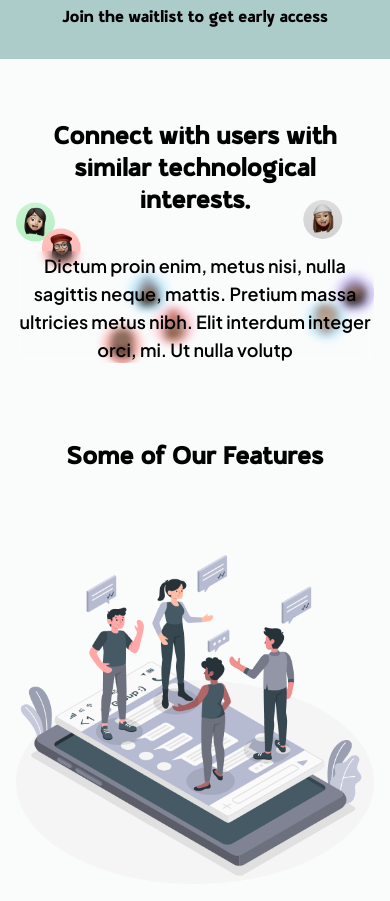
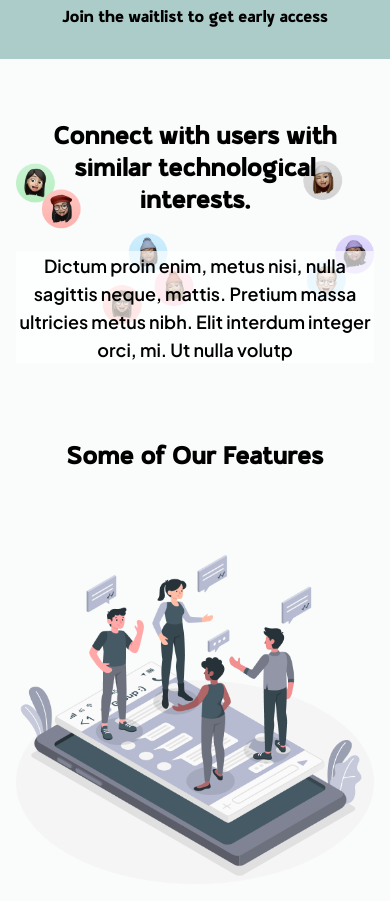
Before and after one commit to alli-Codes/Frixx-waitlist-first-version-, a Vue app: page / in a window 390 px wide. Shown: the part 1040-1941 px from the top of the page. Built offline with nearby package versions, Linux system fonts and the light colour scheme.

Commit message:
Solving some bugs

```diff
--- a/src/components/ConnectPage.vue
+++ b/src/components/ConnectPage.vue
@@ -1,13 +1,13 @@
 <template>
     <div id="container" class="lg:h-screen lg:mt-20 px-4 lg:px-32 py-16 lg:py-32 lg:flex items-center justify-center">
         <div id="connect__page"
-            class="bg-connect-pattern bg-no-repeat bg-contain bg-bottom lg:bg-center  lg:h-screen w-full lg:flex flex-col  items-center content-center relative">
+            class="bg-connect-pattern bg-no-repeat bg-contain bg-center lg:bg-contain lg:bg-bottom lg:bg-center  lg:h-screen w-full lg:flex flex-col  items-center content-center relative">
             <div class=" flex items-center justify-center relative">
                 <h1 class="text-2xl lg:text-4xl font-gorgagrotesque-regular font-bold text-center w-80 lg:w-[450px] z-10">Connect
                 with users with similar technological <br /> interests.</h1>
                 <Circle v-show="false" :style="styles" class="w-80 lg:w-auto h-36 lg:h-auto" />
             </div>
-            <p class="lg:w-3/6 text-center mt-8 lg:m-10 font-semibold text-lg backdrop-blur-sm">Dictum proin enim, metus nisi, nulla sagittis neque,
+            <p class="lg:w-3/6 text-center mt-8 lg:m-10 font-semibold text-lg bg-dull">Dictum proin enim, metus nisi, nulla sagittis neque,
                 mattis. Pretium massa ultricies metus nibh. Elit interdum integer orci, mi. Ut nulla volutp</p>
         </div>
     </div>
--- a/src/components/landing-page/LandingPage.vue
+++ b/src/components/landing-page/LandingPage.vue
@@ -31,7 +31,7 @@
       invalid:border-pink-500 invalid:text-pink-600
       focus:invalid:border-pink-500 focus:invalid:ring-pink-500" @input="emailValidity" placeholder="Enter your email address">
                     <button
-                        class=" bg-green mt-4 lg:mt-0 flex flex-1 lg:flex-none shrink lg:w-40  items-center justify-center text-center font-semibold  lg:shadow-3xl rounded-r" :class="[bgColor]">
+                        class=" bg-green mt-4 lg:mt-0 flex flex-1 lg:flex-none shrink lg:w-40  items-center justify-center text-center font-semibold  lg:shadow-3xl rounded-r">
                         <p class="text-center text-sm lg:text-base">
 
                             Join the waitlist
--- a/tailwind.config.js
+++ b/tailwind.config.js
@@ -12,6 +12,7 @@ module.exports = {
       colors: {
         primary: "#ACCCC9",
         green: "#4BB064",
+        dull: "#ffffffad"
       },
 
       backgroundImage: {
```
